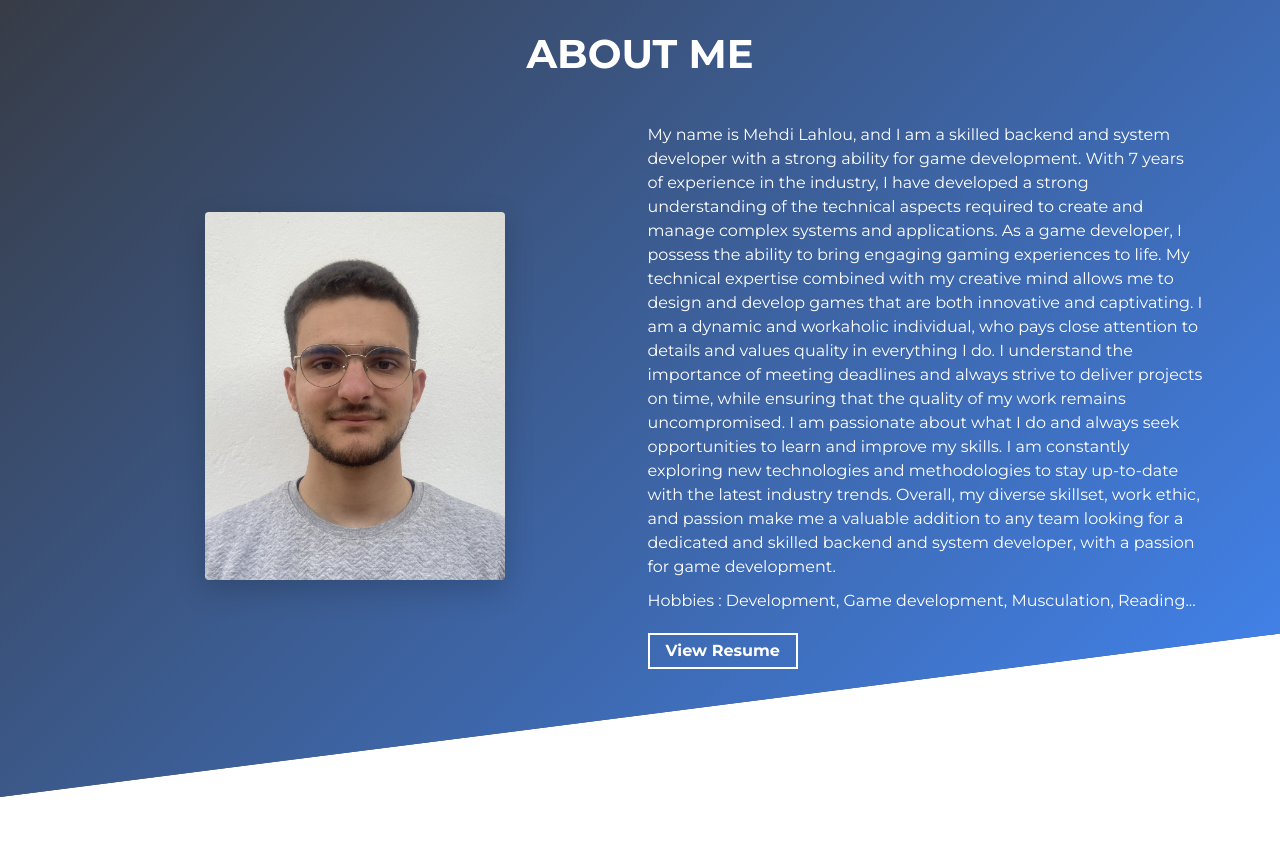
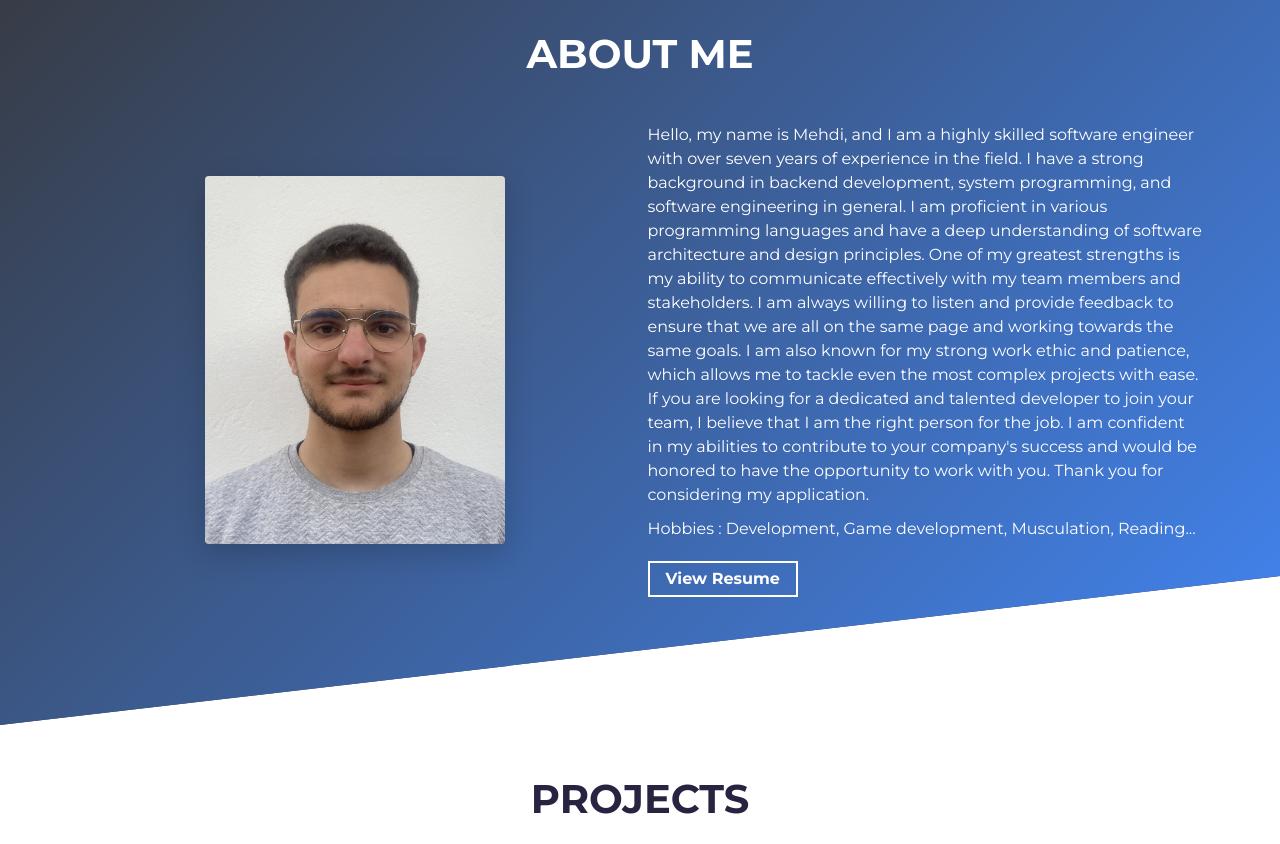
Before and after one commit to MehdiLahlouMimi00/final_portfolio, a website built with Parcel: page src/index.html in a window 1280 px wide. Shown: the part 820-1664 px from the top of the page. Built offline with nearby package versions, Linux system fonts and the light colour scheme.

Commit message:
Update index.html

```diff
--- a/src/index.html
+++ b/src/index.html
@@ -69,11 +69,11 @@
           <div class="col-md-6 col-sm-12">
             <div class="about-wrapper__info load-hidden">
               <p class="about-wrapper__info-text">
-                My name is Mehdi Lahlou, and I am a skilled backend and system developer with a strong ability for game development. With 7 years of experience in the industry, I have developed a strong understanding of the technical aspects required to create and manage complex systems and applications.
-                As a game developer, I possess the ability to bring engaging gaming experiences to life. My technical expertise combined with my creative mind allows me to design and develop games that are both innovative and captivating.
-                I am a dynamic and workaholic individual, who pays close attention to details and values quality in everything I do. I understand the importance of meeting deadlines and always strive to deliver projects on time, while ensuring that the quality of my work remains uncompromised.
-                I am passionate about what I do and always seek opportunities to learn and improve my skills. I am constantly exploring new technologies and methodologies to stay up-to-date with the latest industry trends.
-                Overall, my diverse skillset, work ethic, and passion make me a valuable addition to any team looking for a dedicated and skilled backend and system developer, with a passion for game development.
+              Hello, my name is Mehdi, and I am a highly skilled software engineer with over seven years of experience in the field. I have a strong background in backend development, system programming, and software engineering in general. I am proficient in various programming languages and have a deep understanding of software architecture and design principles.
+
+One of my greatest strengths is my ability to communicate effectively with my team members and stakeholders. I am always willing to listen and provide feedback to ensure that we are all on the same page and working towards the same goals. I am also known for my strong work ethic and patience, which allows me to tackle even the most complex projects with ease.
+
+If you are looking for a dedicated and talented developer to join your team, I believe that I am the right person for the job. I am confident in my abilities to contribute to your company's success and would be honored to have the opportunity to work with you. Thank you for considering my application.
               </p>
               <p class="about-wrapper__info-text">
                 Hobbies : Development, Game development, Musculation, Reading...
```
